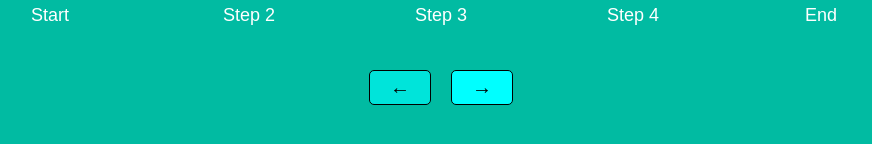
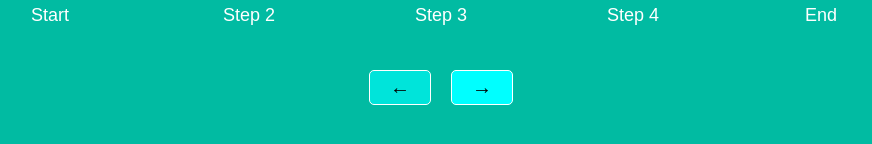
Before and after one commit to GovindSarraf/step-progress-bar-js, a plain HTML site: page index.html in a window 1280 px wide. Shown: the part 170-314 px from the top of the page, without its empty margins (199-1071 px from the left). Drawn offline with Linux system fonts and the light colour scheme.

Commit message:
updated style.css-2

```diff
--- a/style.css
+++ b/style.css
@@ -37,7 +37,7 @@ h1 {
 }
 
 .disabled {
-  cursor: none !important;
+  cursor: default !important;
   background-color: rgba(0, 255, 255, 0.6) !important;
 }
 
@@ -115,7 +115,7 @@ h1 {
 
 .btn {
   background-color: aqua;
-  border: 1px solid #000000;
+  border: 1px solid #ffffff;
   color: #000000;
   padding: 5px 20px;
   border-radius: 5px;
```
